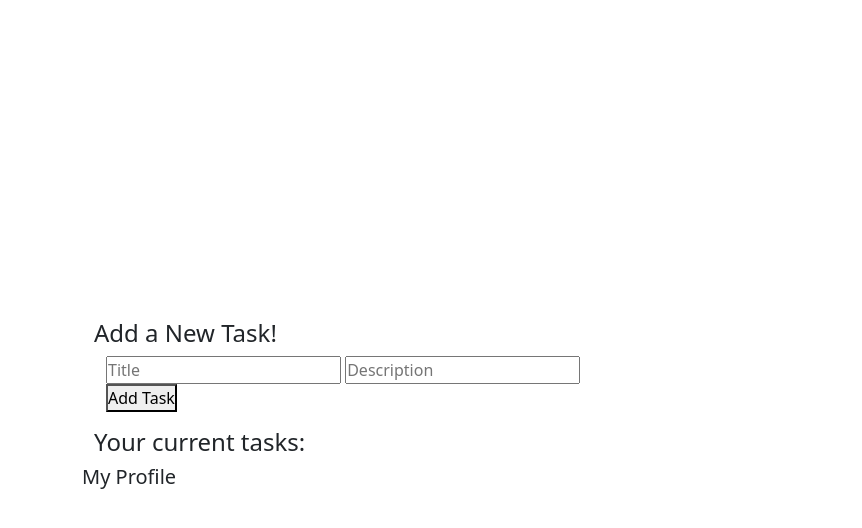
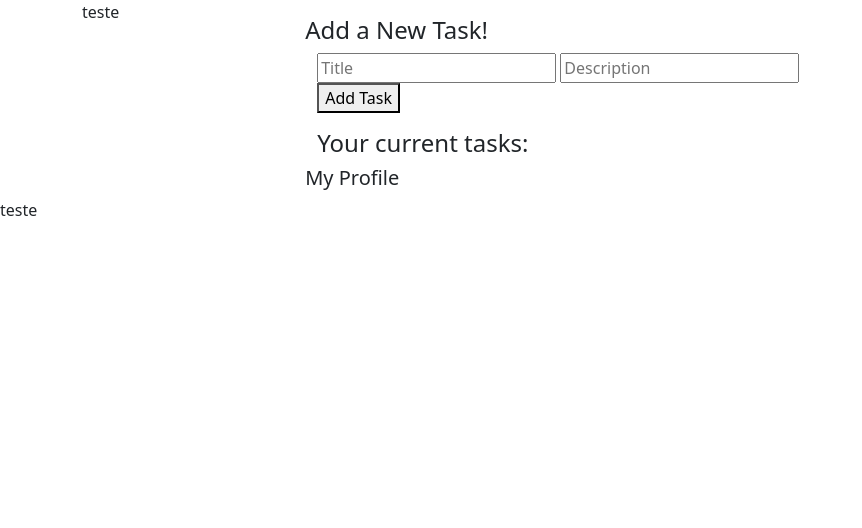
Before and after one commit to gabstoffel/ToDoList, a website: page public/ToDoList/index.html in a window 1280 px wide. Shown: the whole page, without its empty margins (0-862 px from the left). Drawn offline with nearby package versions, Linux system fonts and the light colour scheme; no server answers.

Commit message:
frontend

```diff
--- a/public/ToDoList/index.html
+++ b/public/ToDoList/index.html
@@ -9,8 +9,9 @@
     <title>ToDo List</title>
 </head>
 <body>
-    <div class="container">
-        <div class="container body-container">
+    <div class="container grid">
+        <div class="menu">teste</div>
+        <div class="tasks">
             <div class="container new-tasks mt-3"></div>
                 <h4>Add a New Task!</h4>
                 <div class="container">
@@ -20,17 +21,15 @@
                         <button onclick="newPost()">Add Task</button>
                     </div>
                 </div>
-            </div>
-            <div class="container current-tasks mt-3">
-                <h4>Your current tasks:</h4>
-                <div id="posts"></div>
+                <div class="container current-tasks mt-3">
+                    <h4>Your current tasks:</h4>
+                    <div id="posts"></div>
+                </div>
+                <h5 id="profileLink" onclick="getProfile()">My Profile</h5>
+                <div id="profile" class="container"></div>
             </div>
         </div>
-        <div class="container">
-            <h5 id="profileLink" onclick="getProfile()">My Profile</h5>
-            <div id="profile" class="container"></div>
-        </div>
-        <div class="footer"></div>
+        <div class="tasks-related">teste</div>
     </div>
     <script src="./script.js"></script>
     <script src="./main.js"></script>
--- a/public/ToDoList/main.js
+++ b/public/ToDoList/main.js
@@ -16,7 +16,7 @@ function updatePosts(){
         posts.forEach((post) => {
             let postElement = `
                 <div id=${post._id} class="card mb-2">
-                    <div class="card-header">
+                    <div class="card-header" draggable="true"h>
                         <h5 class="card-title">${post.title}</h5>
                         <button onclick="deletePost('${post._id}')" "type="button" class="btn-close" aria-label="Close"></button>
                     </div>
--- a/public/ToDoList/style.css
+++ b/public/ToDoList/style.css
@@ -1,4 +1,4 @@
-#profileLink{
+/* #profileLink{
     cursor: pointer;
 }
 
@@ -115,4 +115,18 @@
 
   .dropZone{
     height: 100%;
-  }
+  } */
+
+.menu{
+  display: grid;
+}
+.tasks{
+  display: grid;
+}
+.tasks-related{
+  display: grid;
+}
+.grid{
+  display: grid;
+  grid-template-columns: 20% 60% 20%;
+}
```
Also changed, not shown: public/ToDoList/script.js (line endings or trailing spaces).
